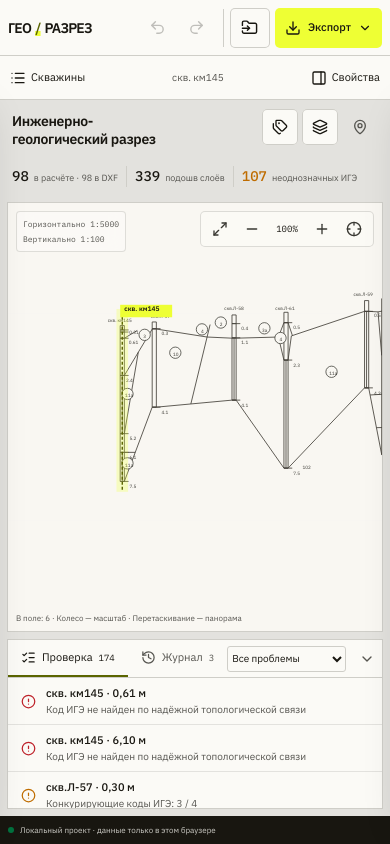
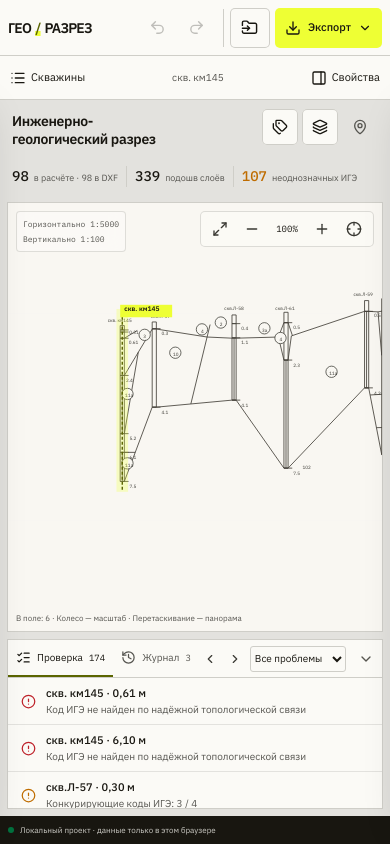
Before and after one commit to antonschtrading-prog/georazrez, a React (Vite) app: page / in a window 390 px wide. Built offline with nearby package versions, Linux system fonts and the light colour scheme.

Commit message:
Проверка ИГЭ и аудит

```diff
--- a/src/App.css
+++ b/src/App.css
@@ -195,7 +195,12 @@
 .dock-tabs button { display: flex; align-items: center; gap: 6px; padding: 0 13px; border: 0; border-bottom: 2px solid transparent; background: transparent; color: var(--muted-text); font-size: 11px; }
 .dock-tabs button.active { color: var(--ink); border-bottom-color: var(--accent-dark); }
 .dock-tabs button span { font-family: 'IBM Plex Mono', monospace; font-size: 9px; }
-.issue-filter { margin-left: auto; display: flex; align-items: center; gap: 7px; color: var(--muted-text); font-size: 10px; }
+.issue-review-nav { margin-left: auto; display: flex; align-items: center; gap: 2px; }
+.issue-review-nav button { width: 26px; height: 26px; display: grid; place-items: center; padding: 0; border: 0; border-radius: 3px; background: transparent; color: var(--ink-soft); }
+.issue-review-nav button:hover:not(:disabled) { background: var(--accent-lime); color: var(--ink); }
+.issue-review-nav button:disabled { opacity: .3; }
+.issue-review-nav > span { min-width: 48px; text-align: center; color: var(--muted-text); font-family: 'IBM Plex Mono', monospace; font-size: 9px; }
+.issue-filter { margin-left: 8px; display: flex; align-items: center; gap: 7px; color: var(--muted-text); font-size: 10px; }
 .issue-filter select { height: 26px; border: 1px solid var(--line); border-radius: 3px; background: var(--panel-bg); color: var(--ink); font-size: 10px; }
 .dock-collapse { width: 36px; height: 36px; margin-left: 5px; display: grid; place-items: center; border: 0; background: transparent; color: var(--muted-text); }
 .dock-collapse:hover { color: var(--ink); background: var(--gray-90); }
@@ -203,6 +208,7 @@
 .issue-table, .activity-list { height: 100%; overflow-y: auto; scrollbar-width: thin; scrollbar-color: var(--gray-70) transparent; }
 .issue-row { width: 100%; min-height: 47px; display: flex; align-items: center; gap: 10px; padding: 7px 13px; border: 0; border-bottom: 1px solid var(--gray-90); background: transparent; color: var(--ink); text-align: left; }
 .issue-row:hover { background: var(--gray-90); }
+.issue-row.active { background: oklch(96.8% .21 116 / .3); box-shadow: inset 2px 0 0 var(--accent-dark); }
 .issue-icon { flex: none; color: var(--warning); }
 .issue-icon.missing-code { color: var(--danger); }
 .issue-icon.missing-name { color: var(--info); }
@@ -287,6 +293,8 @@
 .danger-solid { background: var(--danger) !important; color: var(--panel-bg) !important; }
 .danger-solid:hover { background: oklch(45% .19 25) !important; }
 .geo-circles .candidate-circle { stroke: var(--warning); fill: oklch(61% .15 65 / .18); stroke-width: 2; }
+.candidate-hit-targets circle { fill: transparent; stroke: transparent; stroke-width: 2; cursor: pointer; pointer-events: all; outline: none; }
+.candidate-hit-targets circle:hover, .candidate-hit-targets circle:focus-visible { fill: oklch(96.8% .21 116 / .22); stroke: var(--accent-dark); }
 .candidate-links { stroke: var(--warning); stroke-width: 1.3; stroke-dasharray: 4 3; fill: none; pointer-events: none; }
 .candidate-links .selected-layer-boundary { stroke: var(--accent-dark); stroke-width: 2.4; stroke-dasharray: none; }
 .layer-depth-editor { pointer-events: none; }
@@ -402,7 +410,11 @@
   .canvas-controls span { min-width: 38px; }
   .canvas-position-readout { left: 8px; bottom: 7px; font-size: 8px; }
   .issue-filter label { display: none; }
-  .issue-filter select { max-width: 120px; }
+  .dock-tabs button { padding: 0 8px; font-size: 10px; }
+  .issue-review-nav > span { display: none; }
+  .issue-review-nav button { width: 23px; }
+  .issue-filter { margin-left: 3px; }
+  .issue-filter select { max-width: 96px; }
   .issue-action { display: none; }
   .issue-copy strong, .issue-copy span { white-space: normal; line-height: 1.3; }
   .app-statusbar { padding: 0 8px; font-size: 8px; }
--- a/src/App.tsx
+++ b/src/App.tsx
@@ -22,6 +22,7 @@ export default function App() {
   const [loadError, setLoadError] = useState('')
   const [selectedId, setSelectedId] = useState('borehole-1')
   const [selectedLayerId, setSelectedLayerId] = useState<string | null>(null)
+  const [reviewIndex, setReviewIndex] = useState<number | null>(null)
   const [fitToken, setFitToken] = useState(0)
   const [focusToken, setFocusToken] = useState(0)
   const [showLabels, setShowLabels] = useState(true)
@@ -62,6 +63,7 @@ export default function App() {
   const issues = useMemo(() => project ? getIssues(project) : [], [project])
   const selected = project?.columns.find(column => column.id === selectedId) || project?.columns[0]
   const selectedLayer = selected?.layers.find(layer => layer.id === selectedLayerId) || null
+  const activeIssueId = issues.find(issue => issue.boreholeId === selected?.id && (issue.layerId || null) === selectedLayerId)?.id || null
   const activeColumns = project?.columns.filter(column => !column.isExcluded) || []
   const layerCount = activeColumns.reduce((sum, column) => sum + column.layers.length, 0)
 
@@ -114,9 +116,23 @@ export default function App() {
   }
 
   const selectIssue = (issue: GeoIssue) => {
+    const index = issues.findIndex(item => item.id === issue.id)
+    setReviewIndex(index >= 0 ? index : null)
     setSelectedId(issue.boreholeId)
     setSelectedLayerId(issue.layerId || null)
     setFocusToken(value => value + 1)
+  }
+
+  const stepIssue = (direction: -1 | 1) => {
+    if (!issues.length) return
+    const selectedIndex = issues.findIndex(issue => issue.id === activeIssueId)
+    let nextIndex: number
+    if (selectedIndex >= 0) nextIndex = (selectedIndex + direction + issues.length) % issues.length
+    else if (reviewIndex !== null) nextIndex = direction > 0
+      ? Math.min(Math.max(reviewIndex, 0), issues.length - 1)
+      : Math.max(Math.min(reviewIndex - 1, issues.length - 1), 0)
+    else nextIndex = direction > 0 ? 0 : issues.length - 1
+    selectIssue(issues[nextIndex])
   }
 
   const renameSelected = (name: string) => {
@@ -243,6 +259,7 @@ export default function App() {
     setFuture([])
     setSelectedId(next.columns[0]?.id || '')
     setSelectedLayerId(null)
+    setReviewIndex(null)
     setFitToken(value => value + 1)
     toast.success(`Проект построен: ${next.columns.length} колонок`)
   }
@@ -254,6 +271,7 @@ export default function App() {
     setFuture([])
     setSelectedId(next.columns.find(column => !column.isExcluded)?.id || next.columns[0]?.id || '')
     setSelectedLayerId(null)
+    setReviewIndex(null)
     setFitToken(value => value + 1)
     toast.success(`Проект «${next.title}» открыт`)
   }
@@ -310,8 +328,8 @@ export default function App() {
             <div><strong>{project.columns.filter(c => c.sourceNamed).length}</strong><span>имён из DXF</span></div>
             <span className="real-data-badge">Реальные исходники</span>
           </div>
-          <ProfileCanvas project={project} selectedId={selected?.id || ''} selectedLayer={selectedLayer} onSelect={id => { selectBorehole(id); setFocusToken(value => value + 1) }} onDepthChange={changeDepth} showLabels={showLabels} showCodes={showCodes} fitToken={fitToken} focusToken={focusToken} />
-          <IssueDock issues={issues} activity={project.activity} onSelect={selectIssue} />
+          <ProfileCanvas project={project} selectedId={selected?.id || ''} selectedLayer={selectedLayer} onSelect={id => { selectBorehole(id); setFocusToken(value => value + 1) }} onDepthChange={changeDepth} onCandidateSelect={code => { if (selectedLayer) changeCode(selectedLayer.id, code, 'manual') }} showLabels={showLabels} showCodes={showCodes} fitToken={fitToken} focusToken={focusToken} />
+          <IssueDock issues={issues} activity={project.activity} activeIssueId={activeIssueId} onSelect={selectIssue} onStep={stepIssue} />
         </section>
         <div className="mobile-panel-close inspector-close"><button type="button" onClick={() => setMobilePanel(null)}>Закрыть</button></div>
         {selected && <Inspector column={selected} selectedLayerId={selectedLayerId} onLayerSelect={setSelectedLayerId} onLayerAdd={addLayer} onLayerDelete={deleteLayer} onRename={renameSelected} onDepthChange={changeDepth} onCodeChange={changeCode} onToggleExcluded={toggleSelectedExcluded} />}
@@ -320,7 +338,7 @@ export default function App() {
       <footer className="app-statusbar">
         <span><span className={`status-dot ${saveState === 'error' ? 'danger' : 'success'}`} /> Локальный проект · данные только в этом браузере</span>
         <span>Ядро: ENTITIES · геометрия колонок · топология границ</span>
-        <span>Прототип 0.3</span>
+        <span>Прототип 0.4</span>
       </footer>
       <ImportDialog open={importOpen} onOpenChange={setImportOpen} onImport={importProject} onOpenProject={openSavedProject} />
     </div>
--- a/src/components/IssueDock.tsx
+++ b/src/components/IssueDock.tsx
@@ -1,18 +1,21 @@
 import { useState } from 'react'
-import { AlertCircle, ChevronDown, ChevronUp, History, ListChecks } from 'lucide-react'
+import { AlertCircle, ChevronDown, ChevronLeft, ChevronRight, ChevronUp, History, ListChecks } from 'lucide-react'
 import type { ActivityItem, GeoIssue, IssueKind } from '@/types/geology'
 
 interface Props {
   issues: GeoIssue[]
   activity: ActivityItem[]
+  activeIssueId: string | null
   onSelect: (issue: GeoIssue) => void
+  onStep: (direction: -1 | 1) => void
 }
 
-export function IssueDock({ issues, activity, onSelect }: Props) {
+export function IssueDock({ issues, activity, activeIssueId, onSelect, onStep }: Props) {
   const [tab, setTab] = useState<'issues' | 'activity'>('issues')
   const [collapsed, setCollapsed] = useState(false)
   const [kind, setKind] = useState<'all' | IssueKind>('all')
   const filtered = issues.filter(issue => kind === 'all' || issue.kind === kind)
+  const activeIndex = issues.findIndex(issue => issue.id === activeIssueId)
 
   return (
     <section className={`issue-dock ${collapsed ? 'collapsed' : ''}`} aria-label="Проверка проекта">
@@ -21,7 +24,13 @@ export function IssueDock({ issues, activity, onSelect }: Props) {
           <button type="button" role="tab" aria-selected={tab === 'issues'} className={tab === 'issues' ? 'active' : ''} onClick={() => { setTab('issues'); setCollapsed(false) }}><ListChecks size={15} /> Проверка <span>{issues.length}</span></button>
           <button type="button" role="tab" aria-selected={tab === 'activity'} className={tab === 'activity' ? 'active' : ''} onClick={() => { setTab('activity'); setCollapsed(false) }}><History size={15} /> Журнал <span>{activity.length}</span></button>
         </div>
-        {tab === 'issues' && !collapsed && <div className="issue-filter">
+        {tab === 'issues' && !collapsed && <>
+          <div className="issue-review-nav" aria-label="Переход между проблемами">
+            <button type="button" onClick={() => onStep(-1)} disabled={!issues.length} aria-label="Предыдущая проблема" title="Предыдущая проблема"><ChevronLeft size={14} /></button>
+            <span>{activeIndex >= 0 ? activeIndex + 1 : '—'} / {issues.length}</span>
+            <button type="button" onClick={() => onStep(1)} disabled={!issues.length} aria-label="Следующая проблема" title="Следующая проблема"><ChevronRight size={14} /></button>
+          </div>
+          <div className="issue-filter">
             <label htmlFor="issue-kind">Показать</label>
             <select id="issue-kind" value={kind} onChange={event => setKind(event.target.value as 'all' | IssueKind)}>
               <option value="all">Все проблемы</option>
@@ -29,14 +38,15 @@ export function IssueDock({ issues, activity, onSelect }: Props) {
               <option value="missing-code">ИГЭ не найден</option>
               <option value="missing-name">Без имени</option>
             </select>
-        </div>}
+          </div>
+        </>}
         <button type="button" className="dock-collapse" onClick={() => setCollapsed(value => !value)} aria-label={collapsed ? 'Развернуть панель' : 'Свернуть панель'}>
           {collapsed ? <ChevronUp size={16} /> : <ChevronDown size={16} />}
         </button>
       </div>
       {!collapsed && <div className="issue-dock-body">
         {tab === 'issues' ? <div className="issue-table" role="list">
-          {filtered.map(issue => <button type="button" role="listitem" className="issue-row" key={issue.id} onClick={() => onSelect(issue)}>
+          {filtered.map(issue => <button type="button" role="listitem" className={`issue-row ${issue.id === activeIssueId ? 'active' : ''}`} key={issue.id} onClick={() => onSelect(issue)}>
             <span className={`issue-icon ${issue.kind}`}><AlertCircle size={15} /></span>
             <span className="issue-copy"><strong>{issue.title}</strong><span>{issue.detail}</span></span>
             <span className="issue-action">Показать</span>
--- a/src/lib/project.ts
+++ b/src/lib/project.ts
@@ -1,6 +1,14 @@
 import type ExcelJS from 'exceljs'
 import { audit, axisXY } from './geologyEngine'
-import { formatPk, type ActivityItem, type GeoProject } from '@/types/geology'
+import { formatPk, type ActivityItem, type CodeStatus, type GeoProject } from '@/types/geology'
+
+const exportStatus: Record<CodeStatus, string> = {
+  topology: 'По границам DXF',
+  'vertical-only': 'По положению кружка',
+  ambiguous: 'Требует ручного выбора',
+  'not-found': 'ИГЭ не найден',
+  manual: 'Подтверждено вручную'
+}
 
 function numericCell(value: ExcelJS.CellValue): number | null {
   if (typeof value === 'number' && Number.isFinite(value)) return value
@@ -106,20 +114,22 @@ export async function exportWorkbook(project: GeoProject) {
     { header: 'Глубина подошвы слоя, м', key: 'depth', width: 24 },
     { header: 'Код ИГЭ', key: 'ige', width: 14 },
     { header: 'X', key: 'x', width: 18 },
-    { header: 'Y', key: 'y', width: 18 }
+    { header: 'Y', key: 'y', width: 18 },
+    { header: 'Статус проверки', key: 'status', width: 26 },
+    { header: 'Источник решения', key: 'source', width: 32 }
   ]
   for (const column of project.columns) {
     if (column.isExcluded) continue
     for (const layer of column.layers) {
       sheet.addRow({
         pk: formatPk(column.pk), name: column.name, depth: layer.depth, ige: layer.ige,
-        x: column.coordX ?? '', y: column.coordY ?? ''
+        x: column.coordX ?? '', y: column.coordY ?? '', status: exportStatus[layer.status], source: layer.source
       })
     }
   }
   sheet.getRow(1).font = { bold: true }
   sheet.getRow(1).fill = { type: 'pattern', pattern: 'solid', fgColor: { argb: 'FFECFF0F' } }
-  sheet.autoFilter = { from: 'A1', to: 'F1' }
+  sheet.autoFilter = { from: 'A1', to: 'H1' }
   sheet.views = [{ state: 'frozen', ySplit: 1 }]
 
   const control = workbook.addWorksheet('Контроль колонок')
```
Also changed, not shown: src/components/ProfileCanvas.tsx (+24 -1 lines), 1 other file (tests, documents, lock files or other folders). Lines whose indentation alone changed are shown as unchanged.
